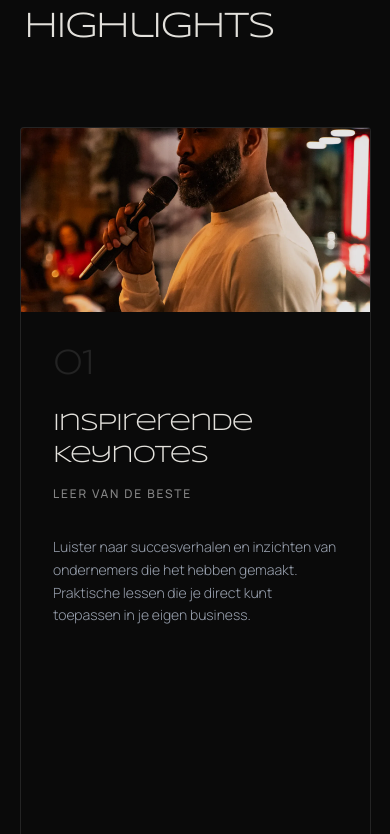
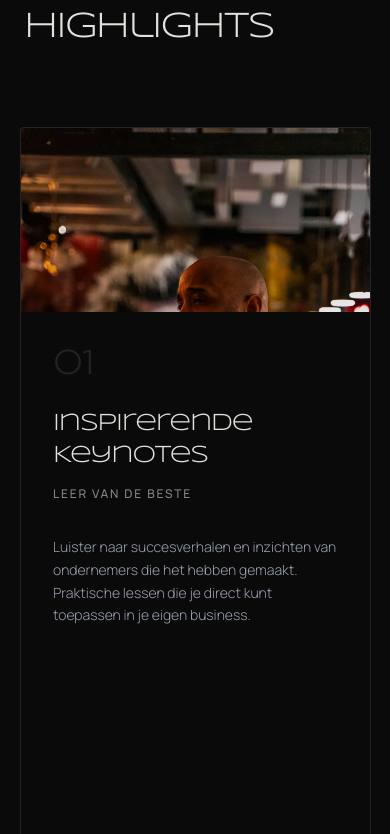
Before and after one commit to Flowgenyx/nin2, a Next.js app: page / in a window 390 px wide. Shown: the part 1910-2744 px from the top of the page. Built offline with nearby package versions, Linux system fonts and the light colour scheme.

Commit message:
Fix mobile image cropping in Event Highlights to show full faces
Co-Authored-By: Claude Opus 4.5 <noreply@anthropic.com>

```diff
--- a/src/components/sections/CardStack.tsx
+++ b/src/components/sections/CardStack.tsx
@@ -102,7 +102,7 @@ export function CardStack() {
                   src={highlight.image}
                   alt={highlight.title}
                   fill
-                  className="object-cover"
+                  className="object-cover object-top md:object-center"
                   sizes="(max-width: 768px) 100vw, 50vw"
                 />
                 <div className="absolute inset-0 bg-black/10" />
```
